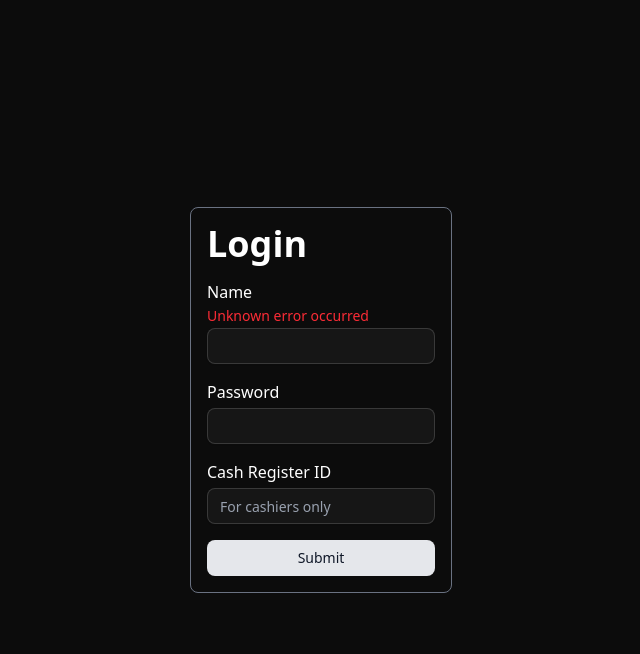
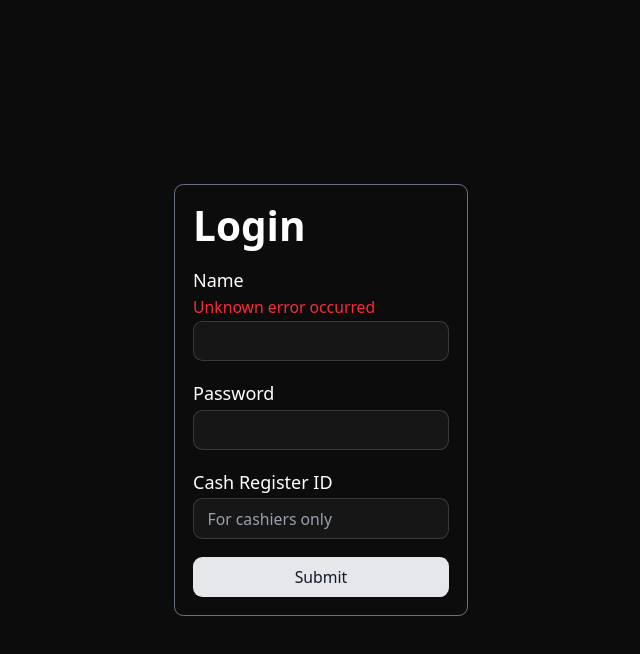
Before and after one commit to nerddude24/cashier-front, a Next.js app: page / in a window 1280 px wide. Both pictures are taken after typing "Sample", "Sample", "Sample" into the empty fields and a click on the button "Submit". Shown: the top 654 px of the page, without its empty margins (319-959 px from the left). Built offline with nearby package versions, Linux system fonts and the light colour scheme; no server answers.

Commit message:
fix: bigger font, await fixes

```diff
--- a/src/actions/login.ts
+++ b/src/actions/login.ts
@@ -38,13 +38,12 @@ export default async function login(
 	try {
 		const res = await fetch(`${API_URL}/login`, {
 			method: "POST",
-			body: JSON.stringify(body),
 			headers: {
 				"Content-Type": "application/json",
 			},
+			body: JSON.stringify(body),
 		});
 		const data = await res.json();
-		console.log(data);
 
 		if (!res.ok) {
 			if (res.status === 401) return { errors: { name: data.error } };
--- a/src/app/layout.tsx
+++ b/src/app/layout.tsx
@@ -6,8 +6,8 @@ export default function RootLayout({
 	children: React.ReactNode;
 }) {
 	return (
-		<html lang="en">
-			<body className="bg-[#0C0C0C] text-white max-w-[100vw] overflow-hidden dark">
+		<html lang="en" className="text-lg">
+			<body className="bg-[#0C0C0C] text-white max-w-[100vw] overflow-x-hidden dark">
 				{children}
 			</body>
 		</html>
--- a/src/components/manager/ShiftManagement.tsx
+++ b/src/components/manager/ShiftManagement.tsx
@@ -49,7 +49,7 @@ export default function ShiftManagement({
 
 	const getCashierName = (cashierId: number) => {
 		const cashier = employees.find((emp) => emp.id === cashierId);
-		return cashier?.username || "Unknown";
+		return cashier?.name || "Unknown";
 	};
 
 	const getMachineLabel = (machineId: number) => {
--- a/src/components/manager/StaffManagement.tsx
+++ b/src/components/manager/StaffManagement.tsx
@@ -5,8 +5,6 @@ import type { Employee, Machine, Cashier } from "@/types/entities";
 import ShiftManagement from "./ShiftManagement";
 import { addCashier, getCashiers, removeCashier } from "@/actions/cashier";
 import { addMachine, getMachines, removeMachine } from "@/actions/machine";
-import { s } from "motion/react-client";
-
 function useLoadData(
 	setEmployees: (employees: Employee[]) => void,
 	setMachines: (machines: Machine[]) => void,
@@ -91,15 +89,15 @@ export default function StaffManagement() {
 		window.location.reload();
 	};
 
-	const handleRemoveMachine = (id: number) => {
-		const success = removeMachine(id);
+	const handleRemoveMachine = async (id: number) => {
+		const success = await removeMachine(id);
 		if (!success) alert("Failed to remove machine");
 
 		window.location.reload();
 	};
 
-	const handleRemoveCashier = (id: number) => {
-		const success = removeCashier(id);
+	const handleRemoveCashier = async (id: number) => {
+		const success = await removeCashier(id);
 		if (!success) alert("Failed to remove cashier");
 
 		window.location.reload();
--- a/src/components/ui/form_item.tsx
+++ b/src/components/ui/form_item.tsx
@@ -16,13 +16,15 @@ export function FormItem({
 	return (
 		<section className="flex flex-col gap-0.5">
 			<label htmlFor={name}>{label}</label>
+			{errors && (
 				<div>
-				{errors?.map((error) => (
+					{errors.map((error) => (
 						<p key={error} className="text-red-500 text-sm">
 							{error}
 						</p>
 					))}
 				</div>
+			)}
 			<Input
 				name={name}
 				type="text"
```
Lines whose indentation alone changed are shown as unchanged.
